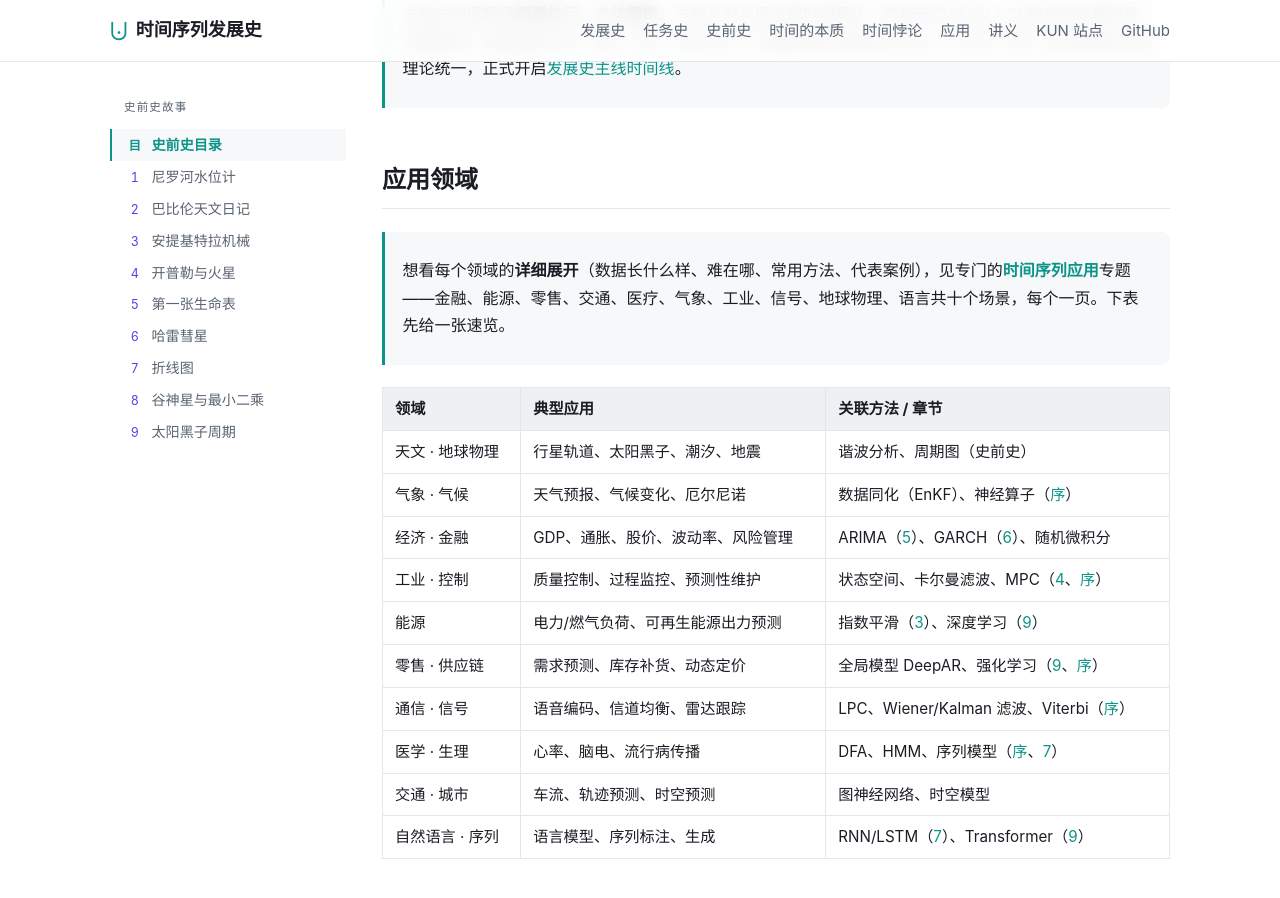
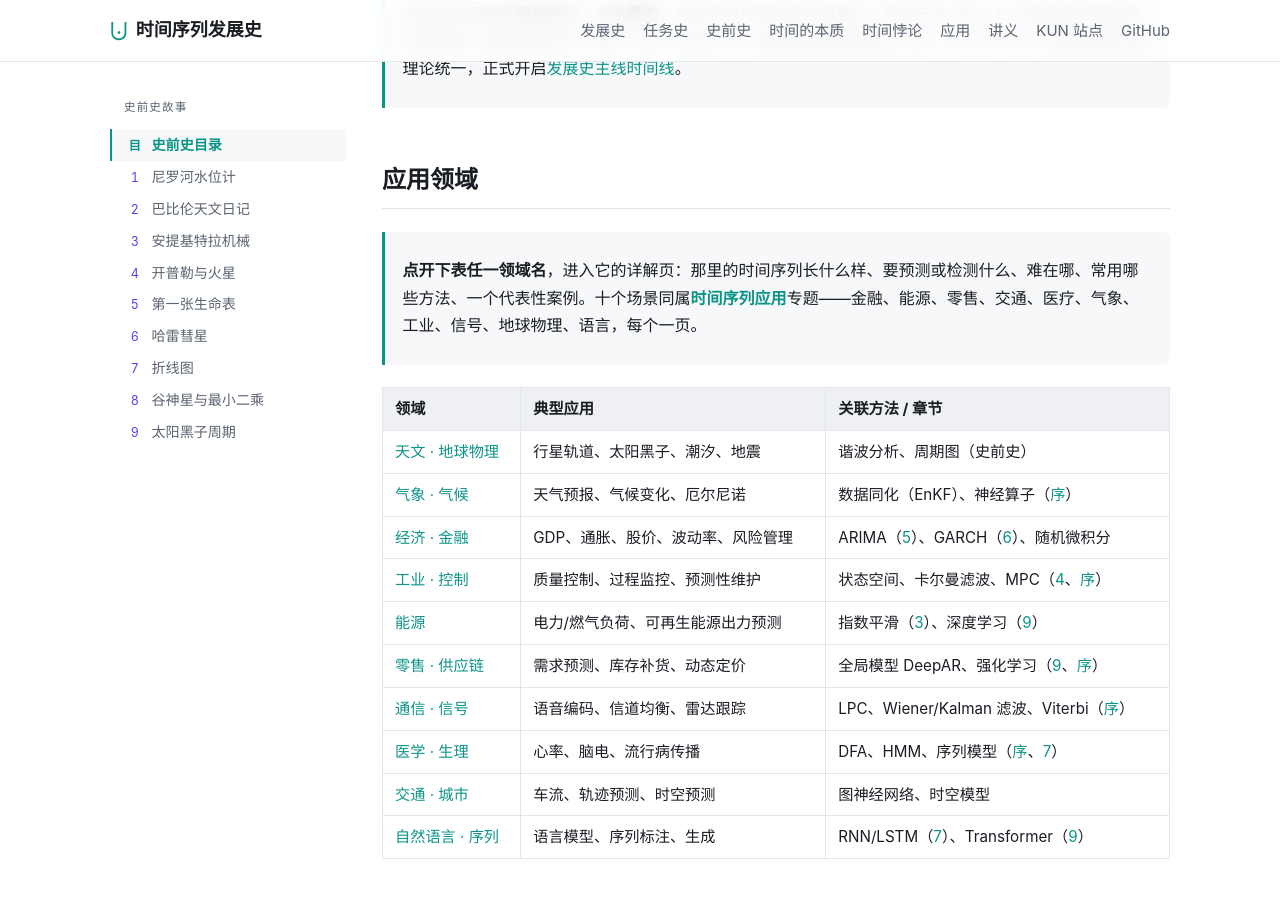
Before and after one commit to JiangYou2025/kun, a Jekyll site: the page built from prehistory.md, in a window 1280 px wide and 900 px high, scrolled down 3165 px. Built offline with Jekyll 4.4.1, drawn with Linux system fonts in a browser that asks for light colours; comment, search, counter and statistics services are not loaded.

Commit message:
Link prehistory application-domain table rows to their detail pages
Each of the 10 domains in prehistory.md's "应用领域" table now links to
its existing applications/ detail page (finance, energy, health, …),
and the intro tells readers the rows are clickable.

Co-Authored-By: Claude Opus 4.8 (1M context) <noreply@anthropic.com>

```diff
--- a/prehistory.md
+++ b/prehistory.md
@@ -69,17 +69,17 @@ lead: "发展史主线从 1900 年的随机过程理论起步，但人类“看
 
 ## 应用领域
 
-> 想看每个领域的**详细展开**（数据长什么样、难在哪、常用方法、代表案例），见专门的[**时间序列应用**](../applications/)专题——金融、能源、零售、交通、医疗、气象、工业、信号、地球物理、语言共十个场景，每个一页。下表先给一张速览。
+> **点开下表任一领域名**，进入它的详解页：那里的时间序列长什么样、要预测或检测什么、难在哪、常用哪些方法、一个代表性案例。十个场景同属[**时间序列应用**](../applications/)专题——金融、能源、零售、交通、医疗、气象、工业、信号、地球物理、语言，每个一页。
 
 | 领域 | 典型应用 | 关联方法 / 章节 |
 |------|---------|------------------|
-| 天文 · 地球物理 | 行星轨道、太阳黑子、潮汐、地震 | 谐波分析、周期图（史前史） |
-| 气象 · 气候 | 天气预报、气候变化、厄尔尼诺 | 数据同化（EnKF）、神经算子（[序](../history/foundations/)） |
-| 经济 · 金融 | GDP、通胀、股价、波动率、风险管理 | ARIMA（[5](../history/05/)）、GARCH（[6](../history/06/)）、随机微积分 |
-| 工业 · 控制 | 质量控制、过程监控、预测性维护 | 状态空间、卡尔曼滤波、MPC（[4](../history/04/)、[序](../history/foundations/)） |
-| 能源 | 电力/燃气负荷、可再生能源出力预测 | 指数平滑（[3](../history/03/)）、深度学习（[9](../history/09/)） |
-| 零售 · 供应链 | 需求预测、库存补货、动态定价 | 全局模型 DeepAR、强化学习（[9](../history/09/)、[序](../history/foundations/)） |
-| 通信 · 信号 | 语音编码、信道均衡、雷达跟踪 | LPC、Wiener/Kalman 滤波、Viterbi（[序](../history/foundations/)） |
-| 医学 · 生理 | 心率、脑电、流行病传播 | DFA、HMM、序列模型（[序](../history/foundations/)、[7](../history/07/)） |
-| 交通 · 城市 | 车流、轨迹预测、时空预测 | 图神经网络、时空模型 |
-| 自然语言 · 序列 | 语言模型、序列标注、生成 | RNN/LSTM（[7](../history/07/)）、Transformer（[9](../history/09/)） |
+| [天文 · 地球物理](../applications/geophysics/) | 行星轨道、太阳黑子、潮汐、地震 | 谐波分析、周期图（史前史） |
+| [气象 · 气候](../applications/weather/) | 天气预报、气候变化、厄尔尼诺 | 数据同化（EnKF）、神经算子（[序](../history/foundations/)） |
+| [经济 · 金融](../applications/finance/) | GDP、通胀、股价、波动率、风险管理 | ARIMA（[5](../history/05/)）、GARCH（[6](../history/06/)）、随机微积分 |
+| [工业 · 控制](../applications/industry/) | 质量控制、过程监控、预测性维护 | 状态空间、卡尔曼滤波、MPC（[4](../history/04/)、[序](../history/foundations/)） |
+| [能源](../applications/energy/) | 电力/燃气负荷、可再生能源出力预测 | 指数平滑（[3](../history/03/)）、深度学习（[9](../history/09/)） |
+| [零售 · 供应链](../applications/retail/) | 需求预测、库存补货、动态定价 | 全局模型 DeepAR、强化学习（[9](../history/09/)、[序](../history/foundations/)） |
+| [通信 · 信号](../applications/signal/) | 语音编码、信道均衡、雷达跟踪 | LPC、Wiener/Kalman 滤波、Viterbi（[序](../history/foundations/)） |
+| [医学 · 生理](../applications/health/) | 心率、脑电、流行病传播 | DFA、HMM、序列模型（[序](../history/foundations/)、[7](../history/07/)） |
+| [交通 · 城市](../applications/transport/) | 车流、轨迹预测、时空预测 | 图神经网络、时空模型 |
+| [自然语言 · 序列](../applications/language/) | 语言模型、序列标注、生成 | RNN/LSTM（[7](../history/07/)）、Transformer（[9](../history/09/)） |
```
